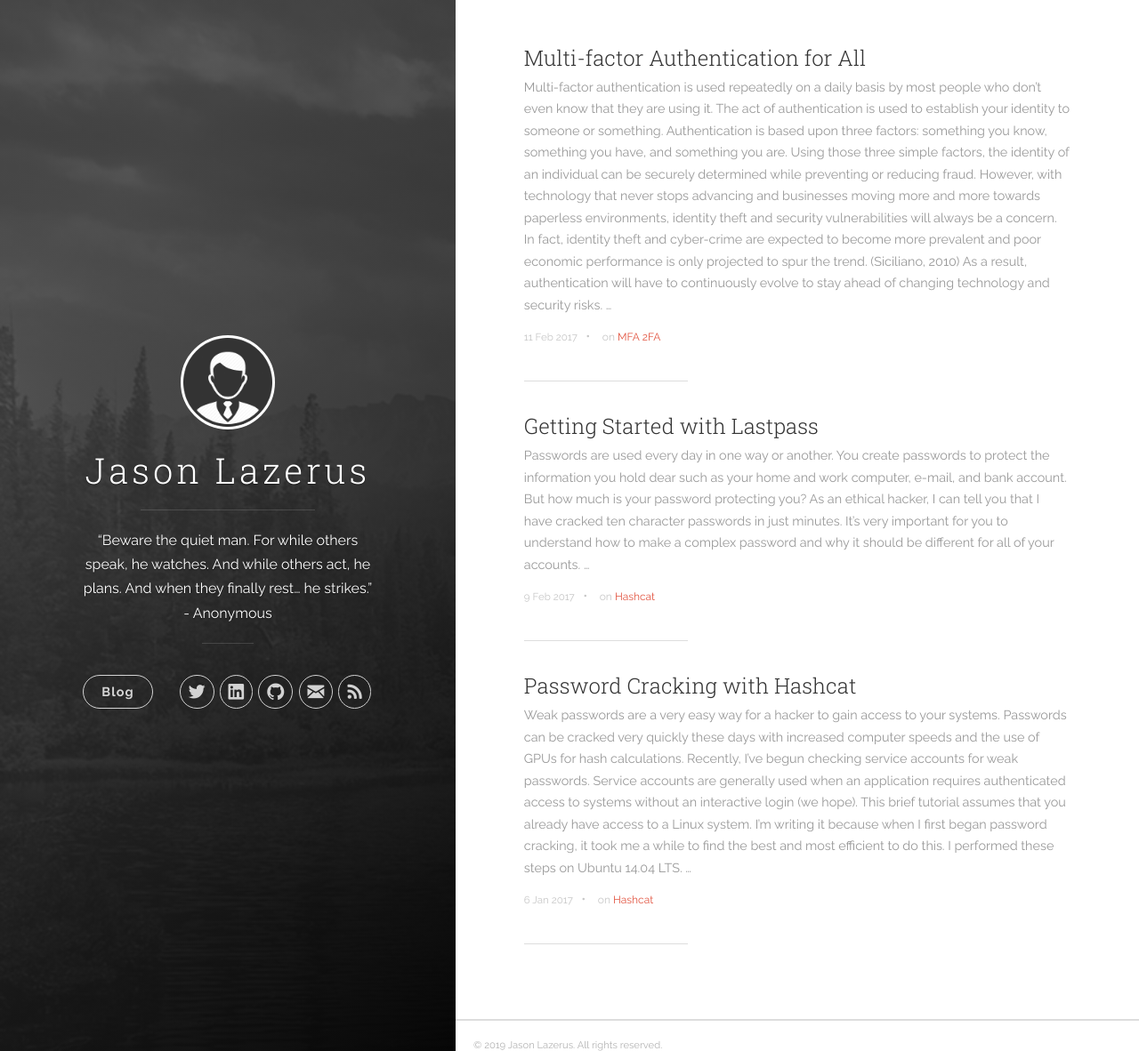
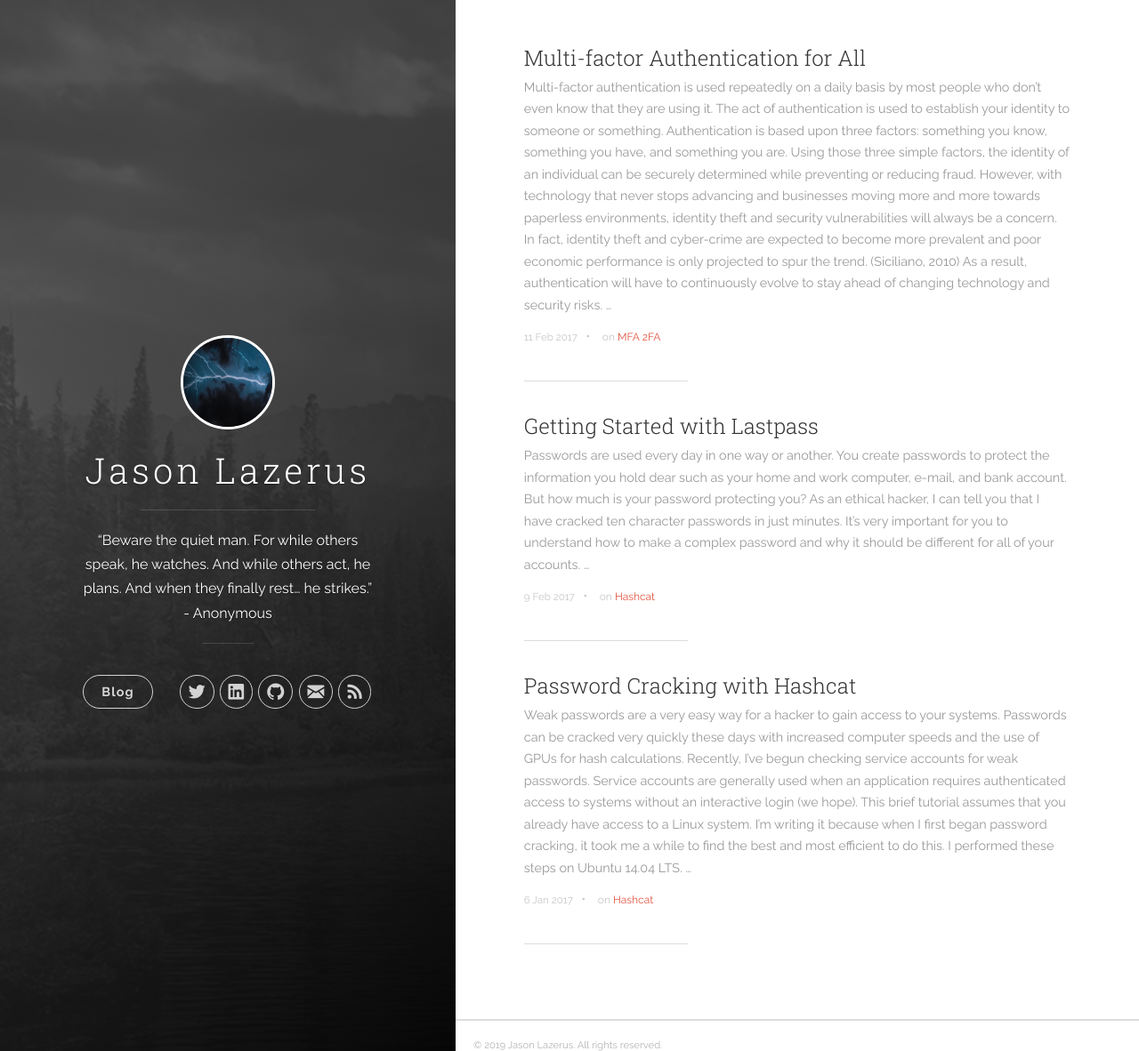
Before and after one commit to InfoSecured/infosecured.github.io, a Jekyll site: the page built from index.html, in a window 1280 px wide and 1182 px high. Shown: the whole window at 89% size. Built offline with Jekyll 4.4.1, drawn with Linux system fonts in a browser that asks for light colours; the list of posts is cut into pages by our own code.

Commit message:
New Image

```diff
--- a/_includes/header.html
+++ b/_includes/header.html
@@ -9,7 +9,7 @@
     <div class="panel-main__inner panel-inverted">
     <div class="panel-main__content">
         <a href="{{ site.baseurl }}/" title="link to home of {{ site.title }}">
-          <img src="{{ site.baseurl }}/images/profile.jpg" class="user-image" alt="My Profile Photo">
+          <img src="{{ site.baseurl }}/images/ryan-phillips-1073747-unsplash.jpg" class="user-image" alt="My Profile Photo">
           <h1 class="panel-cover__title panel-title">{{ site.title }}</h1>
         </a>
         <hr class="panel-cover__divider">
```
Also changed, not shown: images/ryan-phillips-1073747-unsplash.jpg (added).
